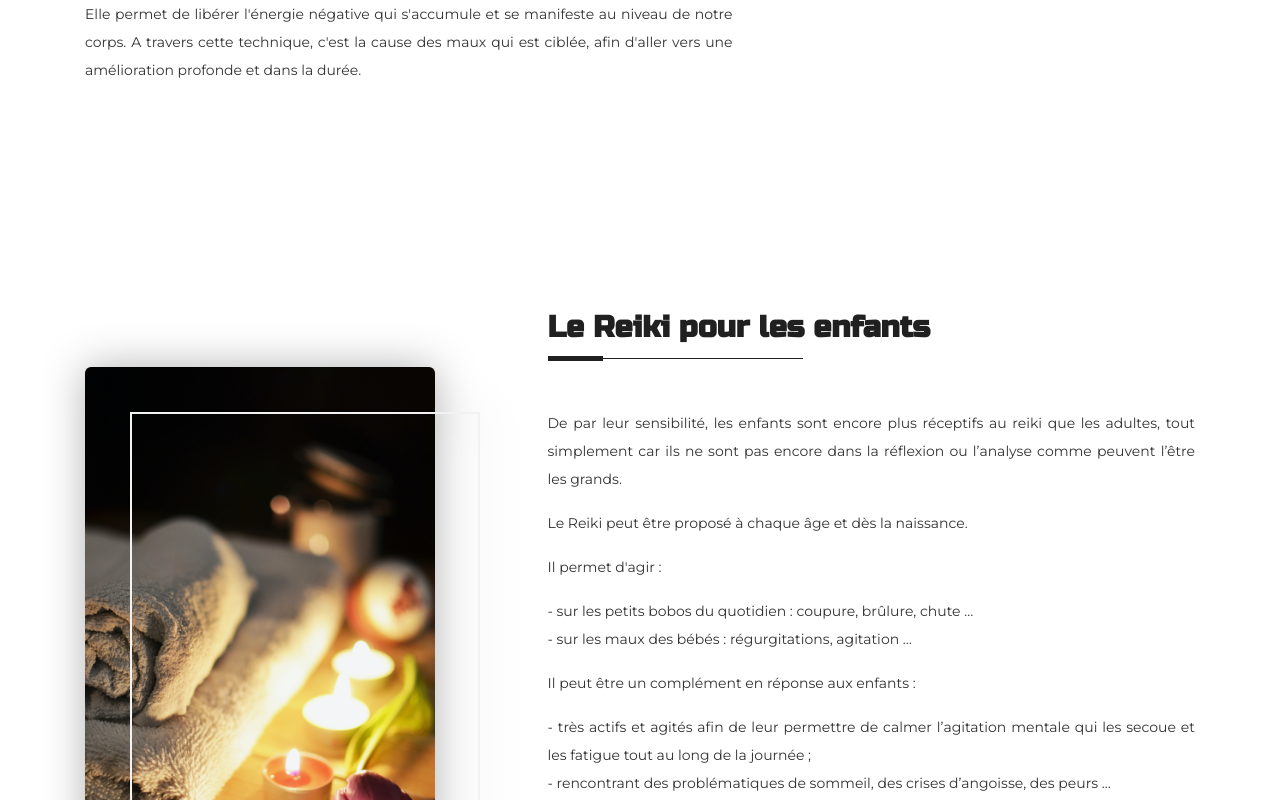
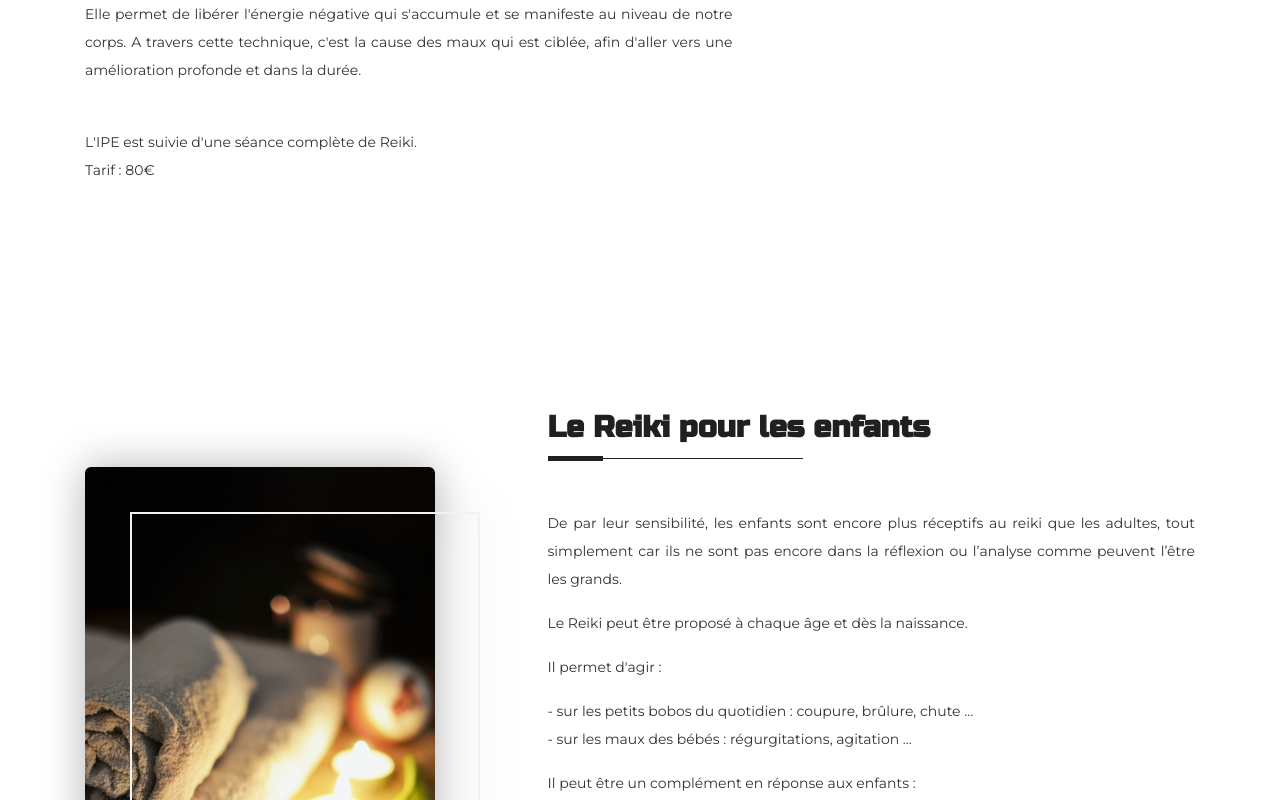
Before and after one commit to lfournial/site-reiki, a Next.js app: page / in a window 1280 px wide. Shown: the part 2593-3393 px from the top of the page. Built offline with nearby package versions, Linux system fonts and the light colour scheme.

Commit message:
maj  reiki

```diff
--- a/src/components/Reiki.jsx
+++ b/src/components/Reiki.jsx
@@ -38,7 +38,11 @@ const Reiki = () => {
                                 <p>Je propose également des séance d'Intervention Psycho-Energétique – IPE (durée 2h)</p>
                                 <p>L'IPE est une technique qui s'emploie aussi bien pour des problèmes d'ordre physiques que non physiques.</p>
                                 <p>Elle permet de libérer l'énergie négative qui s'accumule et se manifeste au niveau de notre corps. A travers cette technique, c'est la cause des maux qui est ciblée, afin d'aller vers une amélioration profonde et dans la durée. </p>
-
+                                <br />
+                                <p>
+                                    L'IPE est suivie d'une séance complète de Reiki. <br />
+                                    Tarif : 80€
+                                </p>
                             </div>
                         </div>
                     </div>
```
